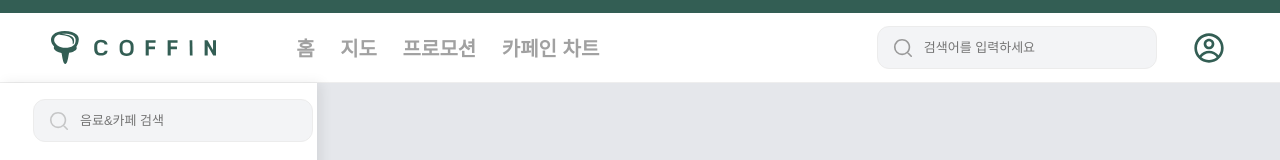
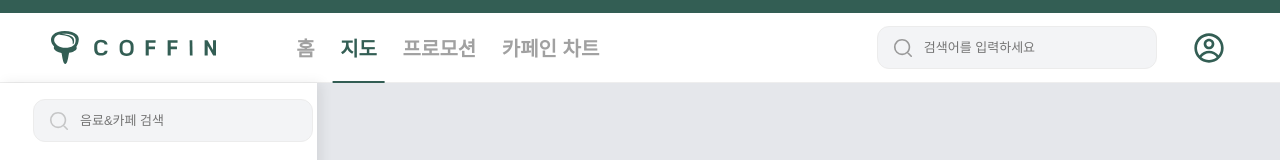
Before and after one commit to seyoung5309/COFFIN, a React (Vite) app: page /map in a window 1280 px wide. Shown: the top 160 px of the page. Built offline with nearby package versions, Linux system fonts and the light colour scheme; a web font is replaced by a local one.

Commit message:
fix: 지도 메뉴 라우팅 경로 수정 (/map-page -> /map)

```diff
--- a/src/components/Header.jsx
+++ b/src/components/Header.jsx
@@ -19,7 +19,7 @@ function Header() {
 
   const menus = [
     { name: "홈", path: "/" },
-    { name: "지도", path: "/map-page" },
+    { name: "지도", path: "/map" },
     { name: "프로모션", path: "/promotion" },
     { name: "카페인 차트", path: "/caffeine-chart" },
   ];
```
